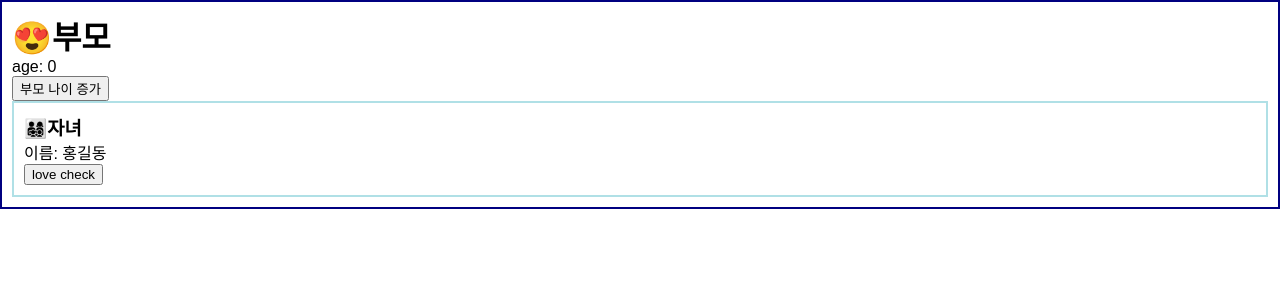
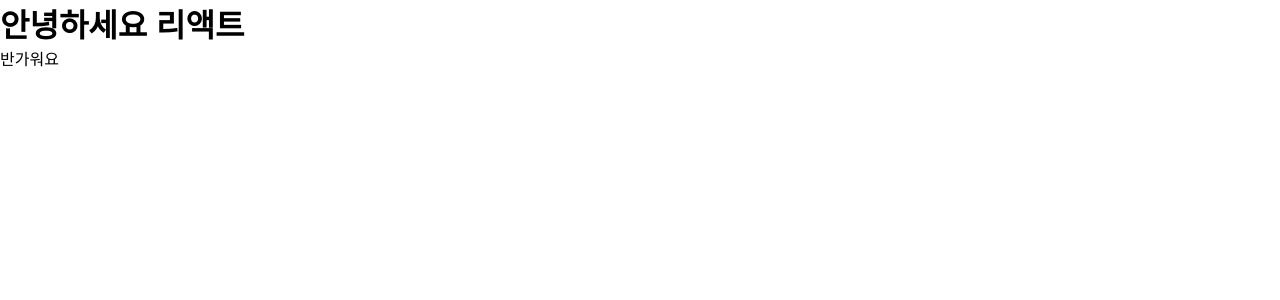
Before and after one commit to hyunwoo86/react_study, a React (Create React App) app in the folder react_study_room/: page / in a window 1280 px wide. Shown: the top 300 px of the page. Built offline with nearby package versions, Linux system fonts and the light colour scheme; the HTML template or start-up script is replaced by a standard one.

Commit message:
React.Fragment 예시
불필요한 div 표시를 줄일 수 있다.

```diff
--- a/react_study_room/src/App.js
+++ b/react_study_room/src/App.js
@@ -1,28 +1,10 @@
-import { useCallback, useState } from "react";
-import Child from "./component/Child";
+import React from "react";
+import Components from "./Components";
 
 function App() {
-  const [parentAge, setParentAge] = useState(0);
-
-  const incrementParentAge = () => {
-    setParentAge(parentAge + 1);
-  };
-
-  const telMe = useCallback(() => {
-    console.log("사랑한다 ;)");
-  }, []); // useCallback을 통하여 해당 함수에 대해서 자녀 컴포넌트 재 랜더링 되는것을 막아준다.
-
-  //   const telMe = () => {
-  //     console.log("사랑한다 ;)");
-  //   };
-
-  console.log("부모 컴퍼넌트가 랜더링 되었습니다.");
   return (
-    <div style={{ border: "2px solid navy", padding: "10px" }}>
-      <h1>😍부모</h1>
-      <p>age: {parentAge}</p>
-      <button onClick={incrementParentAge}>부모 나이 증가</button>
-      <Child name={"홍길동"} telMe={telMe}></Child>
+    <div className="App">
+      <Components></Components>
     </div>
   );
 }
--- /dev/null
+++ b/react_study_room/src/Components.js
@@ -0,0 +1,11 @@
+import React from "react";
+
+const Components = () => {
+  return (
+    <React.Fragment>
+      <h1>안녕하세요 리액트</h1>
+      <p>반가워요</p>
+    </React.Fragment>
+  );
+};
+export default Components;
```
